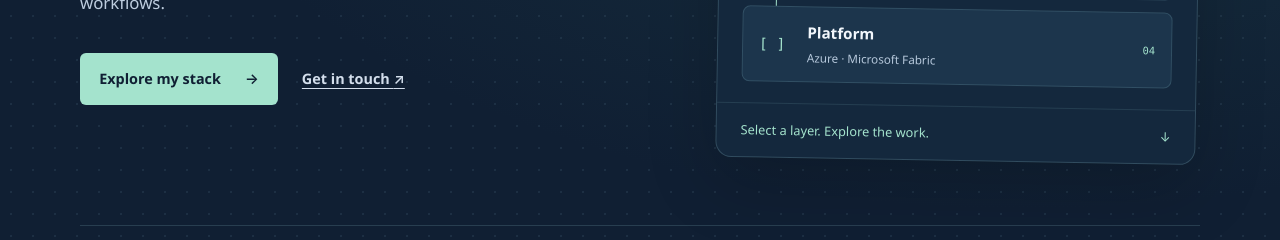
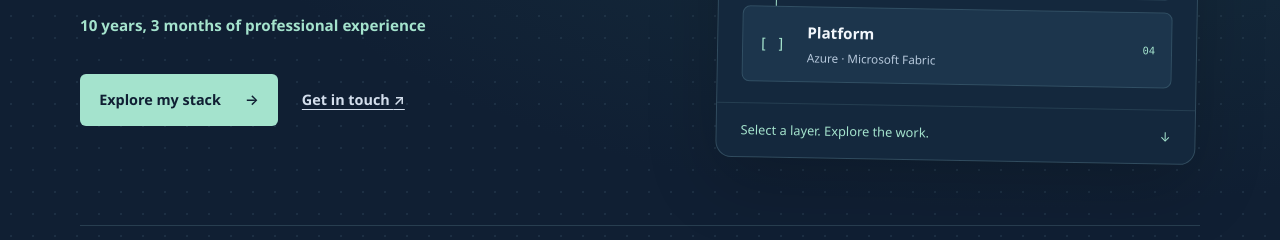
Before and after one commit to NitheshTermin/nitheshtermin.github.io, a plain HTML site: page index.html in a window 1280 px wide. Shown: the part 560-800 px from the top of the page. Drawn offline with Linux system fonts and the light colour scheme.

Commit message:
Calculate portfolio experience from career start month
Show years and months automatically from August 2016 using native dates, with a static fallback.

Co-authored-by: Copilot App <223556219+Copilot@users.noreply.github.com>

```diff
--- a/css/style.css
+++ b/css/style.css
@@ -50,6 +50,7 @@ h4 { font-size: 1.1rem; font-weight: 650; }
 .hero-statement { font-size: clamp(2.2rem, 4vw, 3.5rem); letter-spacing: -.045em; line-height: 1.15; margin-top: 1.5rem; color: white; font-weight: 650; }
 .hero-statement > span { color: #a4e3cd; }
 .hero-description { max-width: 34rem; margin-top: 1.5rem; color: #bdccde; font-size: 1.05rem; }
+.experience-summary { margin-top: 1rem; color: #a4e3cd; font-size: .95rem; font-weight: 600; }
 .actions { display: flex; flex-wrap: wrap; align-items: center; gap: 1.5rem; margin-top: 2.2rem; }
 .button { display: inline-flex; gap: 1.5rem; align-items: center; background: var(--navy); color: white; padding: .85rem 1.2rem; border-radius: 6px; font-weight: 600; font-size: .9rem; text-decoration: none; }
 .button:hover { color: white; background: #284b70; }
--- a/index.html
+++ b/index.html
@@ -37,6 +37,7 @@
                     <h1 id="hero-title">Hi, I'm Nithesh R<span class="accent">.</span></h1>
                     <p class="hero-statement">Full-stack craft.<br><span>AI, put to work.</span></p>
                     <p class="hero-description">I build full-stack and AI applications with React, Angular, C#/.NET, and Python, bringing cloud and AI capabilities into enterprise workflows.</p>
+                    <p class="experience-summary" id="experience">Professional experience since August 2016</p>
                     <div class="actions">
                         <a class="button" href="#explorer">Explore my stack <span aria-hidden="true">&rarr;</span></a>
                         <a class="text-link" href="mailto:nitheshtermin@gmail.com">Get in touch <span aria-hidden="true">&nearr;</span></a>
@@ -54,7 +55,7 @@
                     <a class="blueprint-link" href="#explorer">Select a layer. Explore the work. <span aria-hidden="true">&darr;</span></a>
                 </aside>
             </div>
-            <div class="container hero-meta"><span>Building enterprise software since 2016</span><a href="https://github.com/NitheshTermin">Find me on GitHub <span aria-hidden="true">&nearr;</span></a></div>
+            <div class="container hero-meta"><span>Building enterprise software since <time id="career-start" datetime="2016-08">August 2016</time></span><a href="https://github.com/NitheshTermin">Find me on GitHub <span aria-hidden="true">&nearr;</span></a></div>
         </section>
 
         <section class="section explorer-section" id="explorer" aria-labelledby="explorer-title">
--- a/js/portfolio.js
+++ b/js/portfolio.js
@@ -1,3 +1,16 @@
+function formatExperience(startYear, startMonth, currentDate = new Date()) {
+    const totalMonths = (currentDate.getFullYear() - startYear) * 12
+        + currentDate.getMonth() + 1 - startMonth;
+    const years = Math.floor(totalMonths / 12);
+    const months = totalMonths % 12;
+    const yearText = `${years} ${years === 1 ? 'year' : 'years'}`;
+    return months === 0 ? yearText : `${yearText}, ${months} ${months === 1 ? 'month' : 'months'}`;
+}
+
+const [careerStartYear, careerStartMonth] = document.querySelector('#career-start').dateTime.split('-').map(Number);
+document.querySelector('#experience').textContent =
+    `${formatExperience(careerStartYear, careerStartMonth)} of professional experience`;
+
 const header = document.querySelector('.site-header');
 const navigation = document.querySelector('#navigation');
 const toggle = document.querySelector('.nav-toggle');
```
